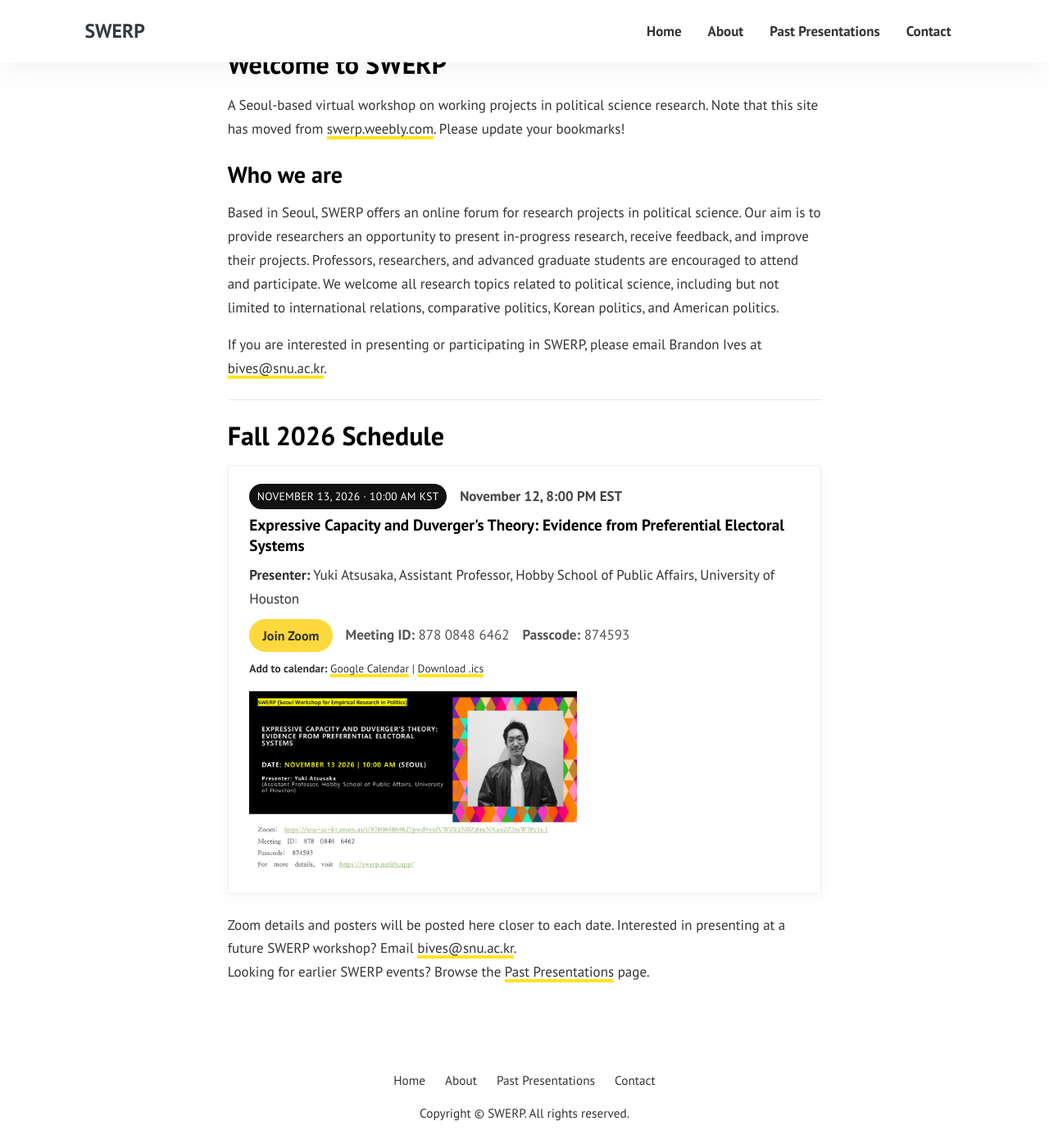
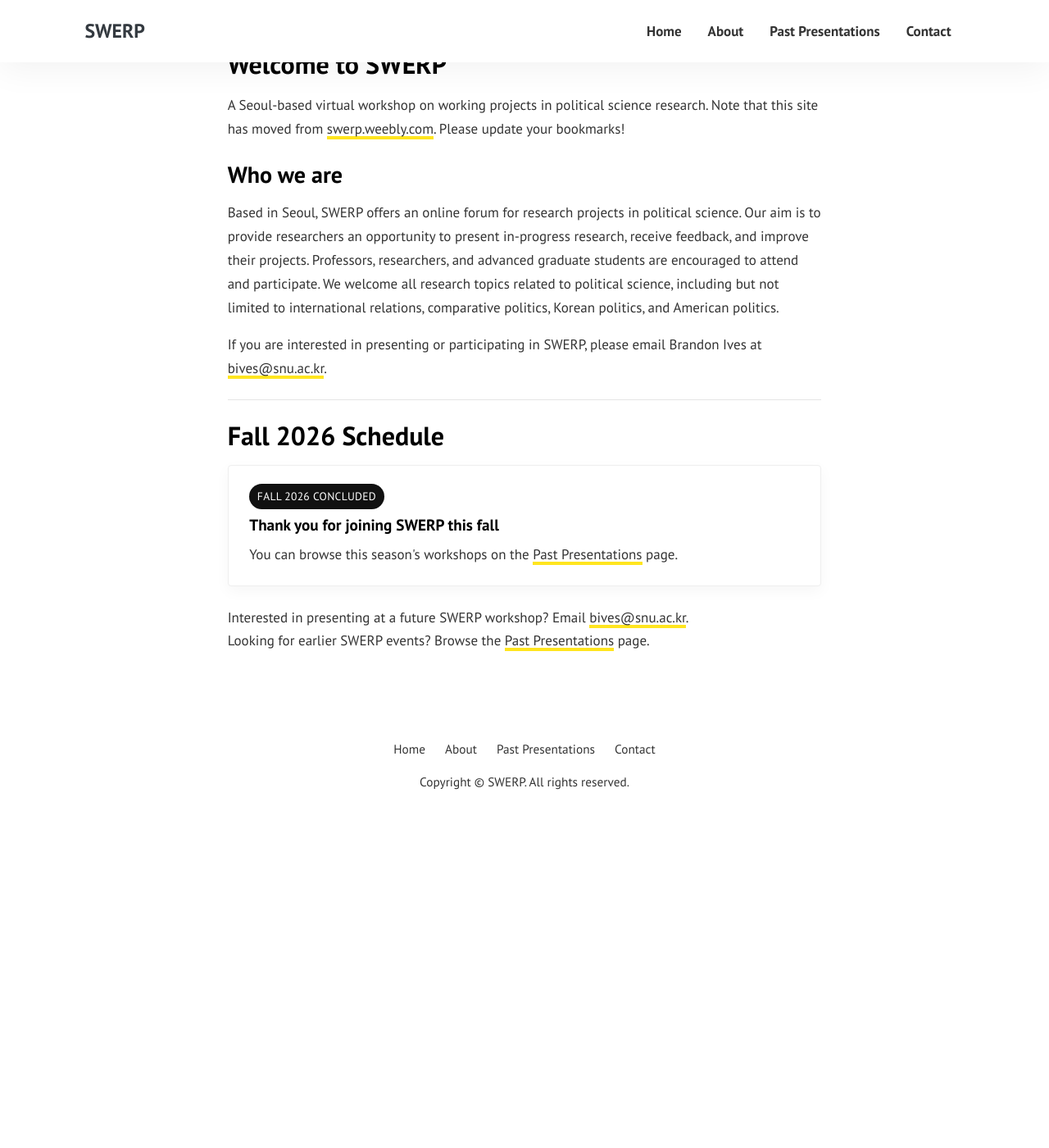
Before and after one commit to sysilviakim/swerp, a Jekyll site: the page built from index.html, in a window 1280 px wide and 1400 px high, scrolled down 226 px. Shown: the whole window at 82% size. Built offline with Jekyll 4.4.1, drawn with Linux system fonts in a browser that asks for light colours; after the commit the page ends 1222 px from its top, so only the background shows below that.

Commit message:
Archive November 2026 Yuki Atsusaka presentation

```diff
--- a/index.html
+++ b/index.html
@@ -29,22 +29,14 @@ layout: default
     <div class="card mb-4 mt-3 schedule-card">
       <div class="card-body">
         <div class="schedule-header">
-          <div class="date-pill">November 13, 2026 &middot; 10:00 AM KST</div>
-          <div class="schedule-time">November 12, 8:00 PM EST</div>
+          <div class="date-pill">Fall 2026 Concluded</div>
         </div>
-        <h5 class="schedule-title font-weight-bold">Expressive Capacity and Duverger's Theory: Evidence from Preferential Electoral Systems</h5>
-        <p><strong>Presenter:</strong> Yuki Atsusaka, Assistant Professor, Hobby School of Public Affairs, University of Houston</p>
-        <p class="schedule-actions">
-          <a class="btn btn-join" href="https://snu-ac-kr.zoom.us/j/87808486462?pwd=yxfVWZk2N0Zj6tuNXao2Z3ixW7Pc1s.1" target="_blank" rel="noopener">Join Zoom</a>
-          <span class="schedule-meta"><strong>Meeting ID:</strong> 878 0848 6462</span>
-          <span class="schedule-meta"><strong>Passcode:</strong> 874593</span>
-        </p>
-        <p class="small mb-2"><strong>Add to calendar:</strong> <a href="https://www.google.com/calendar/render?action=TEMPLATE&amp;text=SWERP%3A+Expressive+Capacity+and+Duverger%27s+Theory&amp;dates=20261113T010000Z%2F20261113T023000Z&amp;details=Presenter%3A+Yuki+Atsusaka%2C+Assistant+Professor%2C+Hobby+School+of+Public+Affairs%2C+University+of+Houston%0A%0AZoom%3A+https%3A%2F%2Fsnu-ac-kr.zoom.us%2Fj%2F87808486462%3Fpwd%3DyxfVWZk2N0Zj6tuNXao2Z3ixW7Pc1s.1%0AMeeting+ID%3A+878+0848+6462%0APasscode%3A+874593&amp;location=Zoom" target="_blank" rel="noopener">Google Calendar</a> | <a href="{{ site.baseurl }}/assets/files/2026-11-swerp-atsusaka.ics">Download .ics</a></p>
-        <a href="{{ site.baseurl }}/assets/files/2026-11-swerp-atsusaka.png" target="_blank" rel="noopener"><img src="{{ site.baseurl }}/assets/files/2026-11-swerp-atsusaka.png" class="img-fluid mt-2 event-poster" alt="Poster for Yuki Atsusaka's November 2026 SWERP presentation"></a>
+        <h5 class="schedule-title font-weight-bold">Thank you for joining SWERP this fall</h5>
+        <p class="mb-0">You can browse this season's workshops on the <a href="{{ site.baseurl }}/past-presentations/">Past Presentations</a> page.</p>
       </div>
     </div>
 
-    <p class="archive-note">Zoom details and posters will be posted here closer to each date. Interested in presenting at a future SWERP workshop? Email <a href="mailto:bives@snu.ac.kr">bives@snu.ac.kr</a>.</p>
+    <p class="archive-note">Interested in presenting at a future SWERP workshop? Email <a href="mailto:bives@snu.ac.kr">bives@snu.ac.kr</a>.</p>
 
     <p class="archive-note">Looking for earlier SWERP events? Browse the <a href="{{ site.baseurl }}/past-presentations/">Past Presentations</a> page.</p>
 
```
Also changed, not shown: pages/past-presentations.html (+21 -0 lines), 1 other file.
